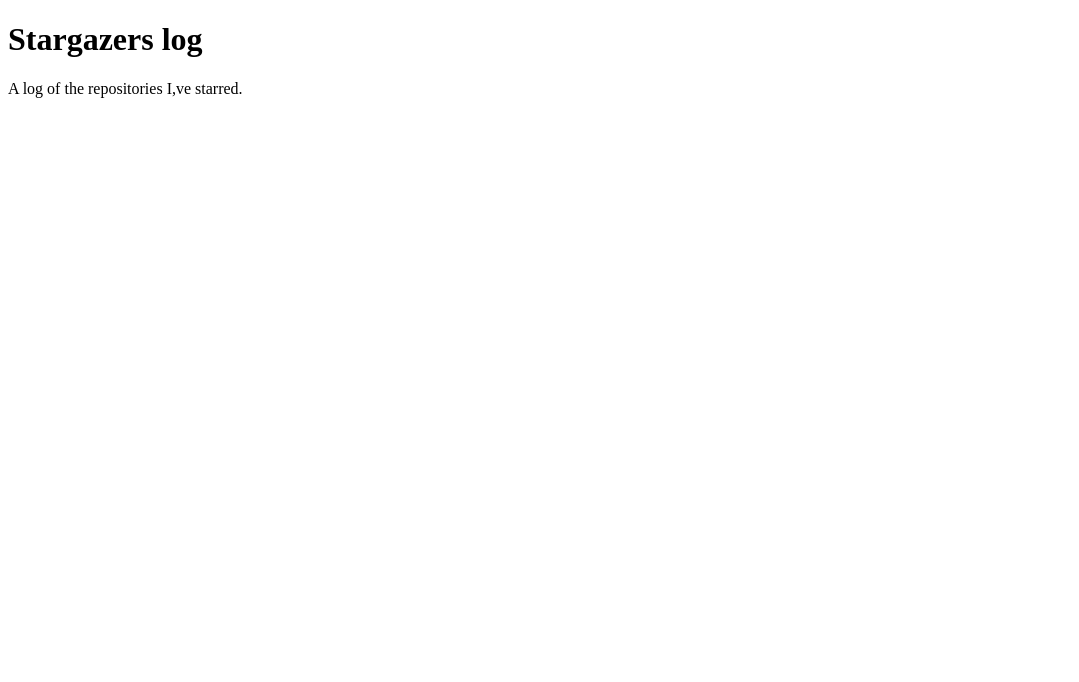
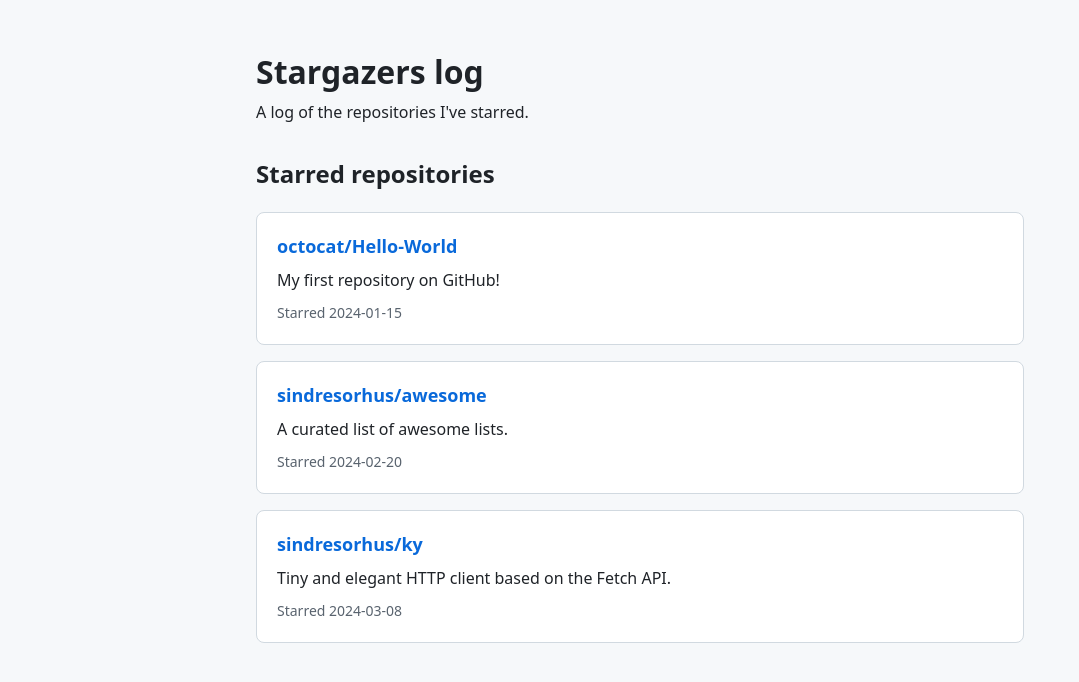
Before and after one commit to Cwingfield2001/stargazers-log, a plain HTML site: page index.html in a window 1280 px wide. Shown: the whole page, without its empty margins (0-1079 px from the left). Drawn offline with Linux system fonts and the light colour scheme.

Commit message:
Add starred repositories list

```diff
--- /dev/null
+++ b/events.json
@@ -0,0 +1,20 @@
+[
+  {
+    "name": "octocat/Hello-World",
+    "description": "My first repository on GitHub!",
+    "url": "https://github.com/octocat/Hello-World",
+    "starred_at": "2024-01-15"
+  },
+  {
+    "name": "sindresorhus/awesome",
+    "description": "A curated list of awesome lists.",
+    "url": "https://github.com/sindresorhus/awesome",
+    "starred_at": "2024-02-20"
+  },
+  {
+    "name": "sindresorhus/ky",
+    "description": "Tiny and elegant HTTP client based on the Fetch API.",
+    "url": "https://github.com/sindresorhus/ky",
+    "starred_at": "2024-03-08"
+  }
+]
--- a/index.html
+++ b/index.html
@@ -1,11 +1,23 @@
 <!DOCTYPE html>
-<html lange= "en">
+<html lang="en">
   <head>
-    <meta charset= "utf-8">
+    <meta charset="utf-8">
+    <meta name="viewport" content="width=device-width, initial-scale=1">
     <title>Stargazers log</title>
+    <link rel="stylesheet" href="style.css">
+    <script src="script.js" defer></script>
   </head>
   <body>
-    <h1>Stargazers log</h1>
-    <p>A log of the repositories I,ve starred.</p>
+    <main class="page">
+      <header class="page-header">
+        <h1>Stargazers log</h1>
+        <p>A log of the repositories I've starred.</p>
+      </header>
+      <section aria-labelledby="repositories-heading">
+        <h2 id="repositories-heading">Starred repositories</h2>
+        <p id="list-status" role="status">Loading repositories...</p>
+        <ul id="repository-list" class="repository-list"></ul>
+      </section>
+    </main>
   </body>
 </html>
--- /dev/null
+++ b/script.js
@@ -0,0 +1,40 @@
+const repositoryList = document.querySelector("#repository-list");
+const listStatus = document.querySelector("#list-status");
+
+async function loadRepositories() {
+  try {
+    const response = await fetch("./events.json");
+    if (!response.ok) {
+      throw new Error(`Could not load repositories (${response.status}).`);
+    }
+
+    const repositories = await response.json();
+    for (const repository of repositories) {
+      const item = document.createElement("li");
+      item.className = "repository";
+
+      const link = document.createElement("a");
+      link.href = repository.url;
+      link.textContent = repository.name;
+
+      const description = document.createElement("p");
+      description.textContent = repository.description;
+
+      const date = document.createElement("time");
+      date.dateTime = repository.starred_at;
+      date.textContent = `Starred ${repository.starred_at}`;
+
+      item.append(link, description, date);
+      repositoryList.append(item);
+    }
+
+    listStatus.textContent = repositories.length
+      ? ""
+      : "No starred repositories yet.";
+  } catch (error) {
+    listStatus.textContent = "Could not load starred repositories.";
+    console.error(error);
+  }
+}
+
+loadRepositories();
--- /dev/null
+++ b/style.css
@@ -0,0 +1,69 @@
+* {
+  box-sizing: border-box;
+}
+
+body {
+  margin: 0;
+  background: #f6f8fa;
+  color: #1f2328;
+  font-family: system-ui, sans-serif;
+  line-height: 1.5;
+}
+
+.page {
+  width: min(100% - 2rem, 48rem);
+  margin: 3rem auto;
+}
+
+.page-header {
+  margin-bottom: 2rem;
+}
+
+h1,
+h2,
+p {
+  margin-top: 0;
+}
+
+h1 {
+  margin-bottom: 0.25rem;
+}
+
+.repository-list {
+  display: grid;
+  gap: 1rem;
+  margin: 0;
+  padding: 0;
+  list-style: none;
+}
+
+.repository {
+  padding: 1.25rem;
+  background: #fff;
+  border: 1px solid #d1d9e0;
+  border-radius: 0.5rem;
+}
+
+.repository a {
+  color: #0969da;
+  font-size: 1.125rem;
+  font-weight: 600;
+  text-decoration: none;
+}
+
+.repository a:hover {
+  text-decoration: underline;
+}
+
+.repository p {
+  margin: 0.5rem 0;
+}
+
+.repository time {
+  color: #59636e;
+  font-size: 0.875rem;
+}
+
+#list-status:empty {
+  display: none;
+}
```
